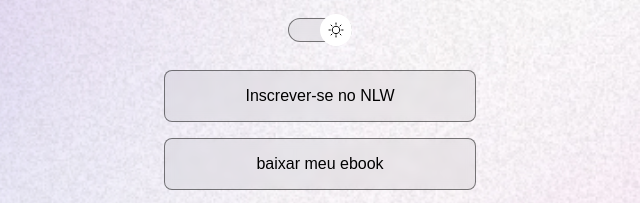
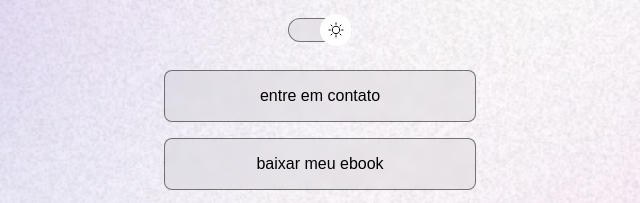
Before and after one commit to sofiasbrinas/devlinks, a plain HTML site: page index.html in a window 1280 px wide. Shown: the part 230-433 px from the top of the page, 320-960 px from the left. Drawn offline with nearby package versions, Linux system fonts and the light colour scheme; a web font is replaced by a local one.

Commit message:
chore: update button text

```diff
--- a/index.html
+++ b/index.html
@@ -5,7 +5,7 @@
     <meta name='viewport' content='width=device-width, initial-scale=1.0'>
     <title>devlinks</title>
     <link href='https://api.fontshare.com/v2/css?f[]=clash-grotesk@400,500,600,700&display=swap'
-     rel="stylesheet">
+     rel='stylesheet'>
 
     <link rel='stylesheet' href='./style.css'>
 <body>
@@ -24,7 +24,9 @@
 
         <ul>
             <li>
-                <a href='#'>Inscrever-se no NLW</a>
+                <a href='mailto:sofiasabrinasilva@gmail.com' target='_blank'>
+                    entre em contato
+                </a>
             </li>
             <li>
                 <a href='#'>baixar meu ebook</a>
@@ -55,8 +57,8 @@
         target='_blank'>Sofia Sabrina</a>
     </footer>
 
-    <script type="module" src="https://unpkg.com/ionicons@8.0.13/dist/ionicons/ionicons.esm.js"></script>
-    <script nomodule src="https://unpkg.com/ionicons@8.0.13/dist/ionicons/ionicons.js"></script>
+    <script type='module' src='https://unpkg.com/ionicons@8.0.13/dist/ionicons/ionicons.esm.js'></script>
+    <script nomodule src='https://unpkg.com/ionicons@8.0.13/dist/ionicons/ionicons.js'></script>
 
     <script src='./script.js'></script>
 
```
